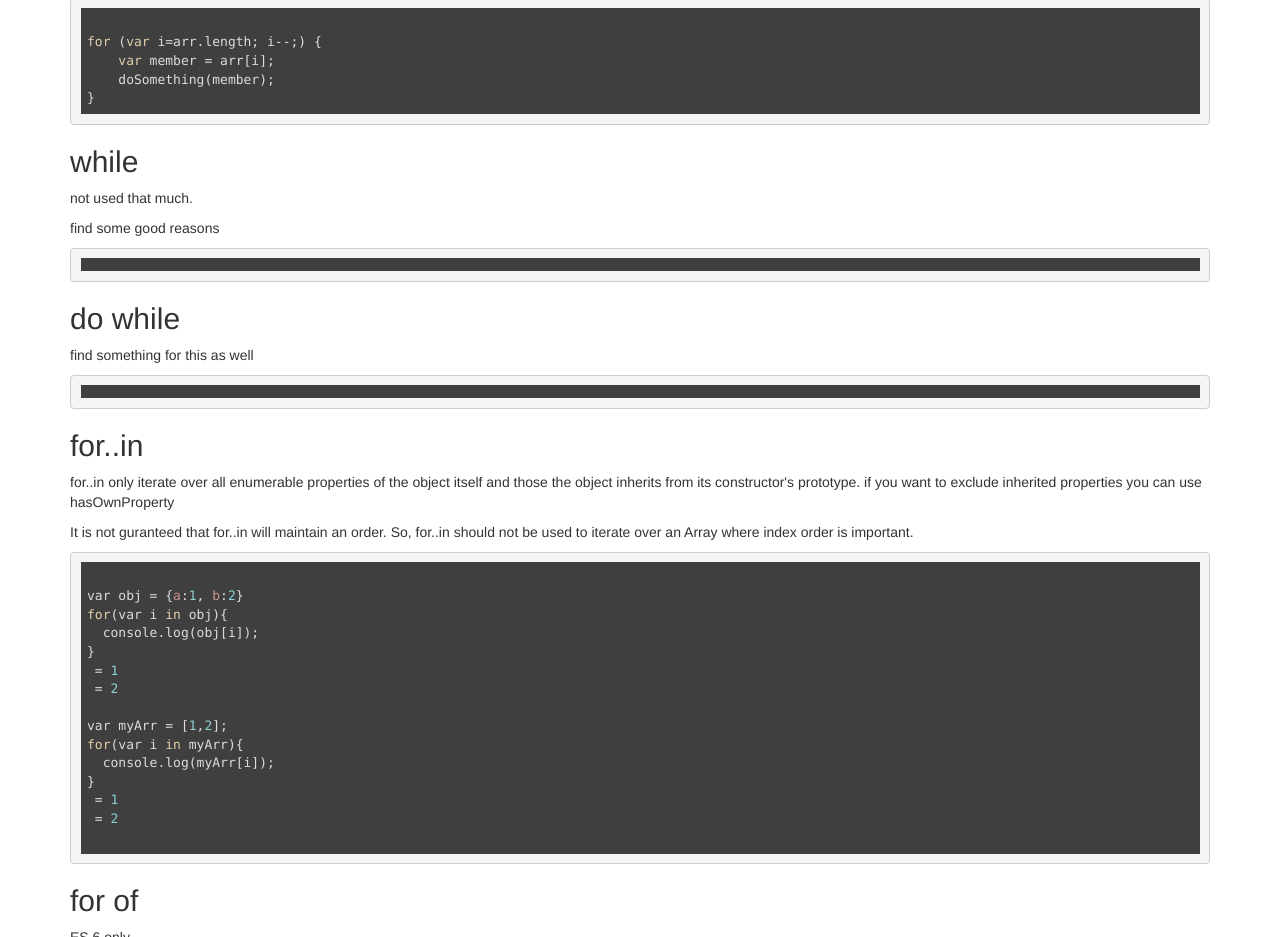
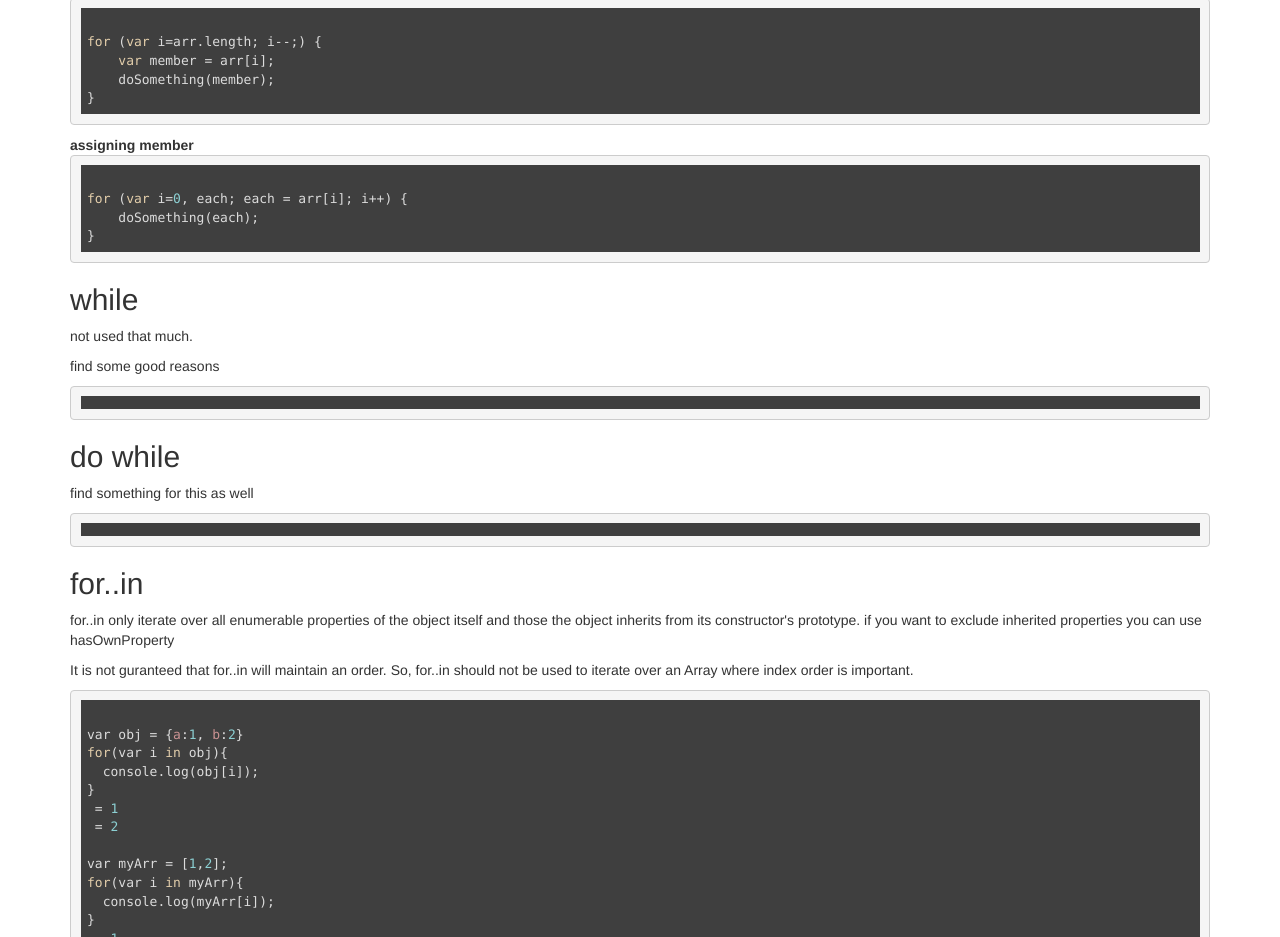
Before and after one commit to khan4019/thatJsDude, a plain HTML site: page jsConcepts/concepts/loop.html in a window 1280 px wide. Shown: the part 1823-2760 px from the top of the page. Drawn offline with Linux system fonts and the light colour scheme; a script that the page names is missing.

Commit message:
assigning variable

```diff
--- a/jsConcepts/concepts/loop.html
+++ b/jsConcepts/concepts/loop.html
@@ -150,6 +150,12 @@ for (var i=arr.length; i--;) {
     doSomething(member);
 }
 </code></pre>
+<strong>assigning member</strong>
+<pre><code>
+for (var i=0, each; each = arr[i]; i++) {
+    doSomething(each);
+}
+</code></pre>
 </div>
 <div>
   <h2>while</h2>
```
